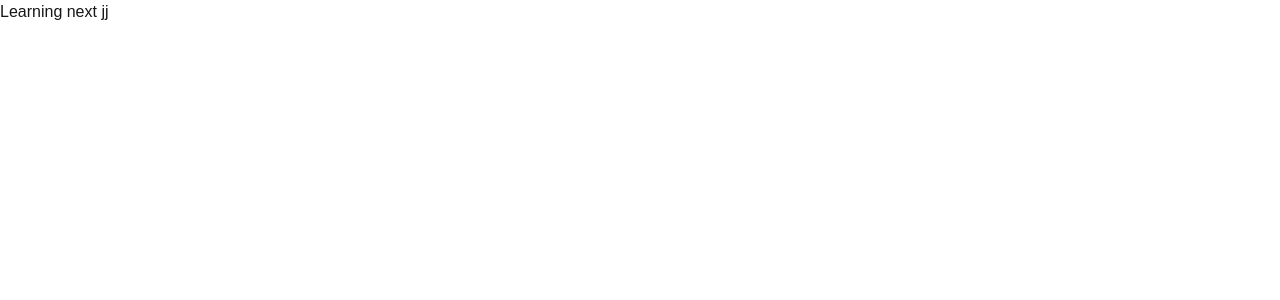
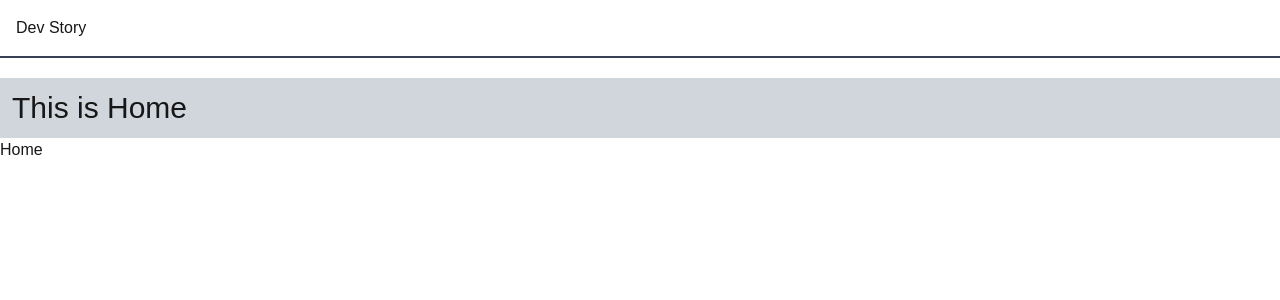
Before and after one commit to ArifulIslam016/Next-js-Exploration, a Next.js app: page / in a window 1280 px wide. Shown: the top 300 px of the page. Built offline with nearby package versions, Linux system fonts and the light colour scheme.

Commit message:
home page and title added

```diff
--- /dev/null
+++ b/src/Components/Title.jsx
@@ -0,0 +1,11 @@
+import React from 'react';
+
+const Title = ({children}) => {
+    return (
+        <div className='text-3xl bg-gray-300 p-3'>
+            {children}
+        </div>
+    );
+};
+
+export default Title;
--- a/src/app/layout.js
+++ b/src/app/layout.jsx
@@ -1,5 +1,6 @@
 import { Geist, Geist_Mono } from "next/font/google";
 import "./globals.css";
+import Title from "@/Components/Title";
 
 const geistSans = Geist({
   variable: "--font-geist-sans",
@@ -12,7 +13,7 @@ const geistMono = Geist_Mono({
 });
 
 export const metadata = {
-  title: "Exploroing NJ",
+  title: "Dev Story",
   description: "Exploroing Next js core concept",
 };
 
@@ -22,7 +23,13 @@ export default function RootLayout({ children }) {
       <body
         className={`${geistSans.variable} ${geistMono.variable} antialiased`}
       >
-        {children}
+      <header className="p-4 border-b-2 border-gray-700">
+        <h1>Dev Story</h1>
+      </header>
+          <main className="py-5 ">
+                  {children}
+
+        </main>
       </body>
     </html>
   );
--- /dev/null
+++ b/src/app/login/page.jsx
@@ -0,0 +1,11 @@
+import React from 'react';
+
+const Login = () => {
+    return (
+        <div>
+         This is login section
+        </div>
+    );
+};
+
+export default Login;
--- a/src/app/page.js
+++ b/src/app/page.jsx
@@ -1,9 +1,11 @@
+import Title from "@/Components/Title";
 import Image from "next/image";
 
 export default function Home() {
   return (
    <div>
-    Learning next jj
+    <Title>This is Home </Title>
+    Home
    </div>
   );
 }
```
